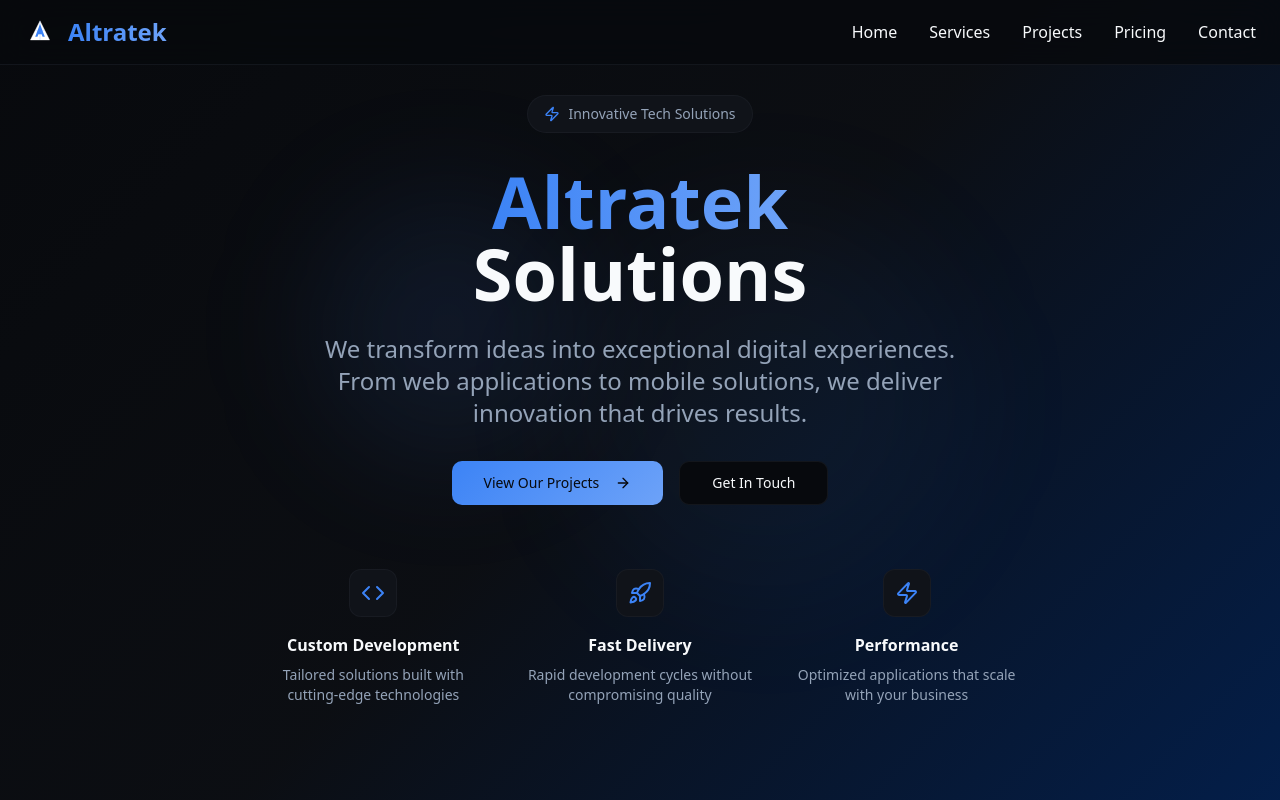
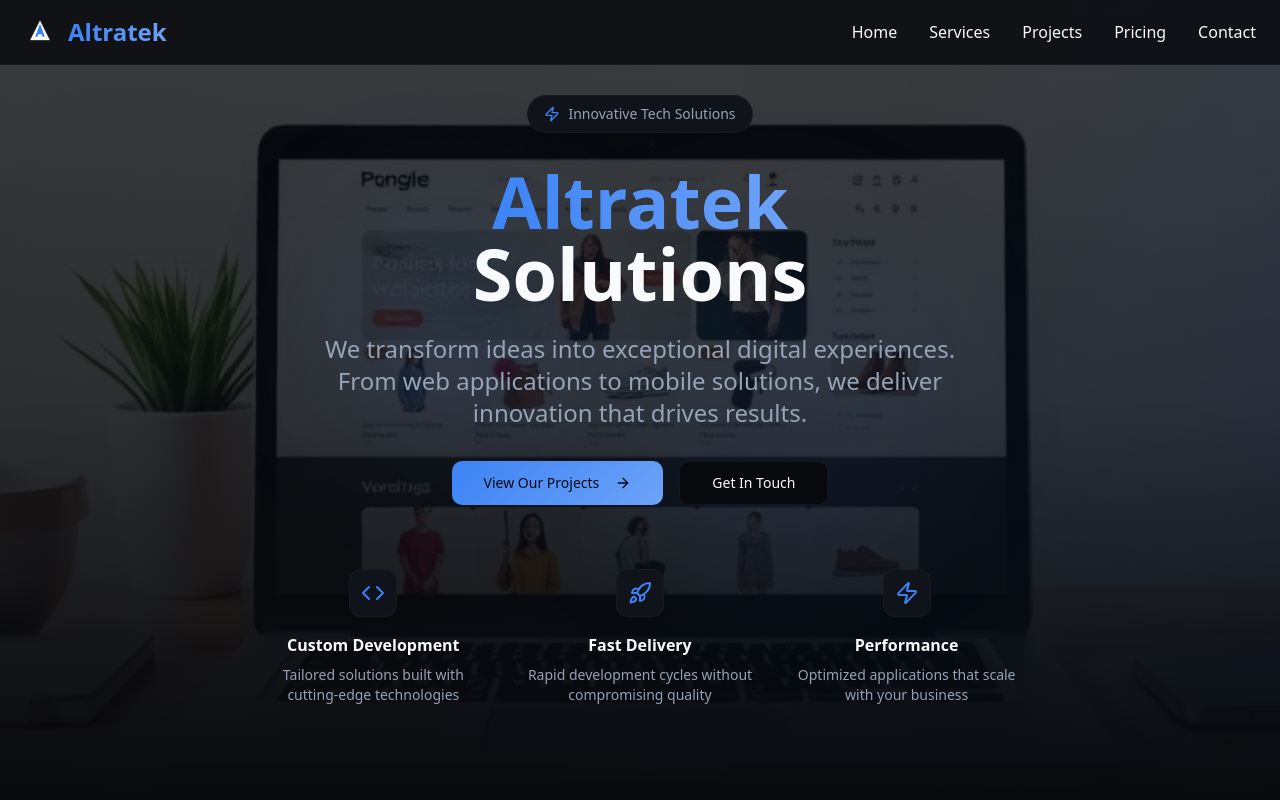
Before and after one commit to JosephOkumu/AltraTek_Solutions, a React (Vite) app: page / in a window 1280 px wide. Shown: the top 800 px of the page. Built offline with nearby package versions, Linux system fonts and the light colour scheme.

Commit message:
feat: add hero image

```diff
--- a/src/components/Hero.tsx
+++ b/src/components/Hero.tsx
@@ -1,11 +1,22 @@
 import { Button } from "@/components/ui/button";
 import { ArrowRight, Code, Rocket, Zap } from "lucide-react";
+import ecommerceProject from "@/images/project-ecommerce.jpg";
 
 const Hero = () => {
   return (
     <section className="relative min-h-screen flex items-center justify-center overflow-hidden">
       {/* Background gradient */}
       <div className="absolute inset-0 gradient-hero"></div>
+
+      {/* Background image */}
+      <div className="absolute inset-0">
+        <img
+          src={ecommerceProject}
+          alt="E-commerce background"
+          className="w-full h-full object-cover opacity-30"
+        />
+        <div className="absolute inset-0 bg-gradient-to-t from-background via-background/50 to-background/30"></div>
+      </div>
 
       {/* Animated background elements */}
       <div className="absolute inset-0 overflow-hidden">
```
